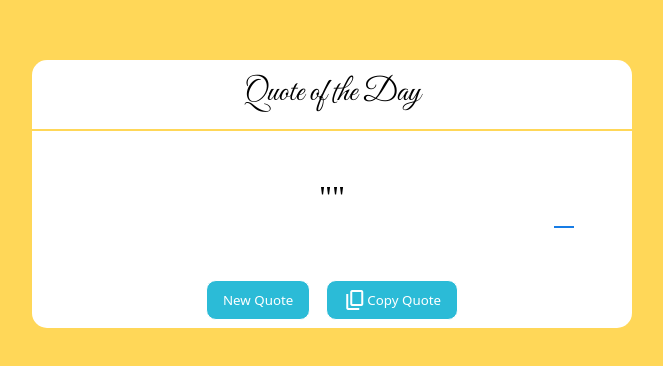
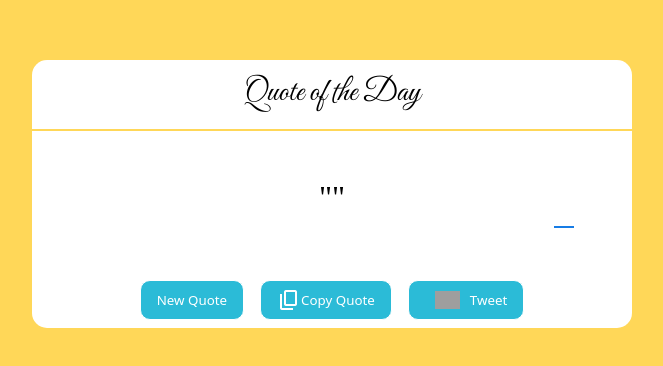
Before and after one commit to kumarsumit2507/Quote-Generator-Website, a plain HTML site: page index.html in a window 1280 px wide. Shown: the part 206-572 px from the top of the page, without its empty margins (308-971 px from the left). Drawn offline with nearby package versions, Linux system fonts and the light colour scheme; no server answers; grey boxes are pictures that could not be loaded; a web font is replaced by a local one.

Commit message:
add tweet button and no direct copy feature.

```diff
--- a/index.html
+++ b/index.html
@@ -31,6 +31,9 @@
                     <span class="material-symbols-outlined">
                         content_copy
                     </span>Copy Quote</button>
+                <button class="btn" onclick="tweet()">
+                    <img src="https://img.icons8.com/ios-filled/50/twitterx--v1.png"
+                        alt="twitterx--v1" />Tweet</button>
             </div>
         </div>
 
--- a/script.js
+++ b/script.js
@@ -25,3 +25,8 @@ copyquote.addEventListener("click", async () => {
         console.error("Failed to copy text: ", err);
     }
 });
+
+function tweet() {
+    window.open("https://twitter.com/intent/tweet?text=" + quote.innerHTML,
+        "Tweet Window", "width=600, height=300");
+}
--- a/style.css
+++ b/style.css
@@ -48,6 +48,7 @@ body {
     padding: 1rem;
     margin: 2rem;
     height: max-content;
+    user-select: none;
 
 }
 
@@ -109,5 +110,13 @@ body {
 .btn:hover {
     background-color: var(--primary-color);
     transform: scale(1.1);
+    border: 1px solid black;
+    color: black;
+    font-width: 800;
 
 }
+
+img {
+    width: 25px;
+    margin: 10px;
+}
```
